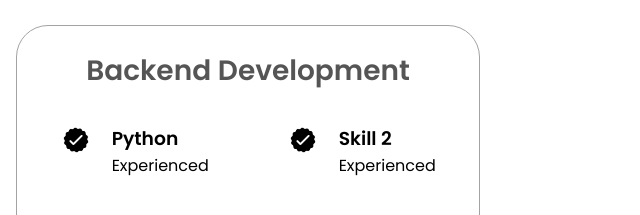
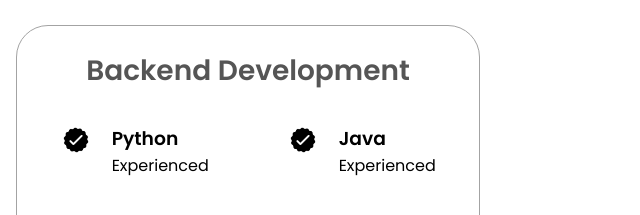
Before and after one commit to RyneAcheson/RyneAcheson.github.io, a plain HTML site: page index.html in a window 1280 px wide. Shown: the part 1800-2015 px from the top of the page, 640-1280 px from the left. Drawn offline with Linux system fonts and the light colour scheme.

Commit message:
Update index.html
Updated Skills

```diff
--- a/index.html
+++ b/index.html
@@ -149,7 +149,7 @@
                         <article>
                             <img src="./assets/checkmark.png" alt="Experience icon" class="icon">
                             <div>
-                                <h3>Skill 2</h3>
+                                <h3>Java</h3>
                                 <p>Experienced</p>
                             </div>
                         </article>
```
